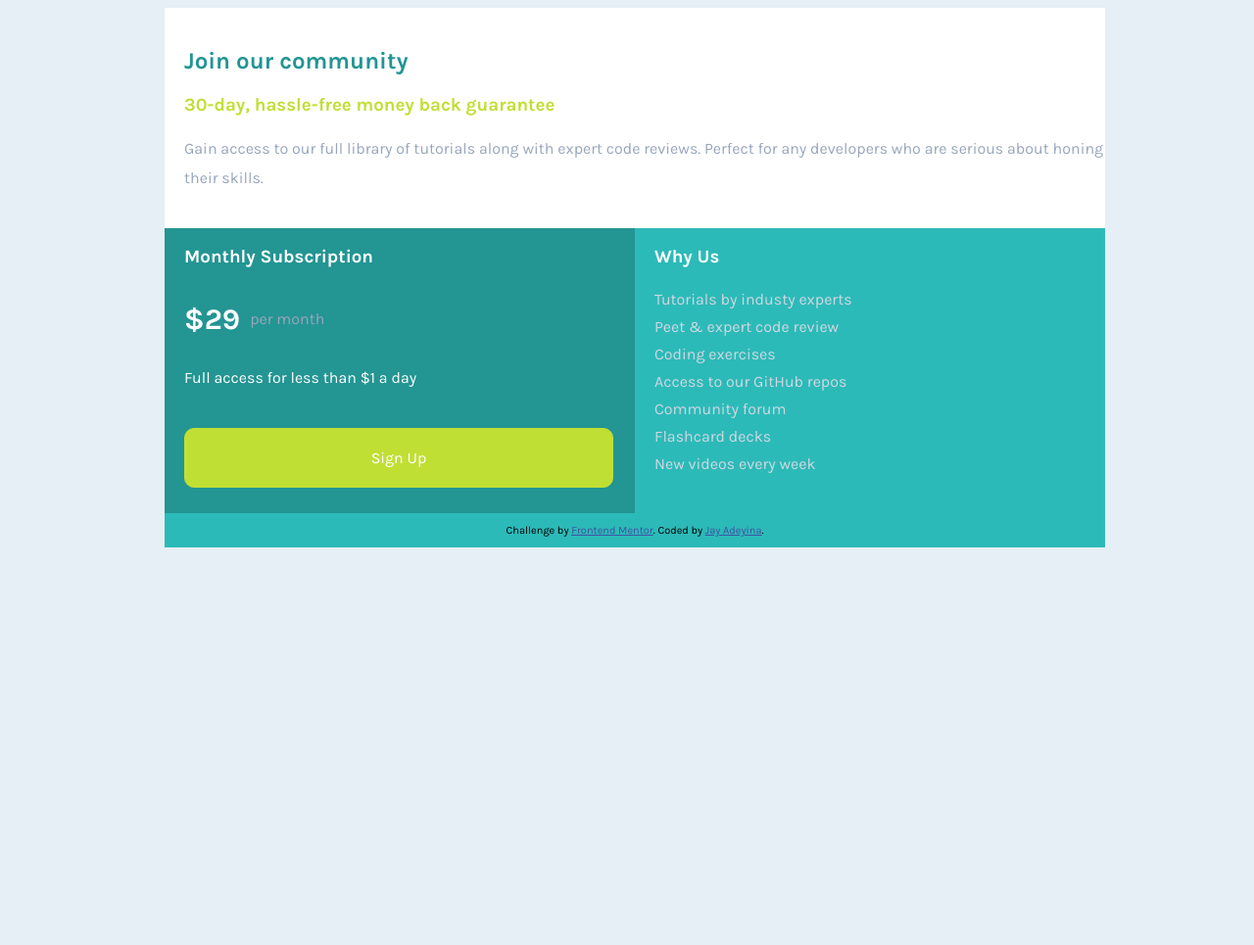
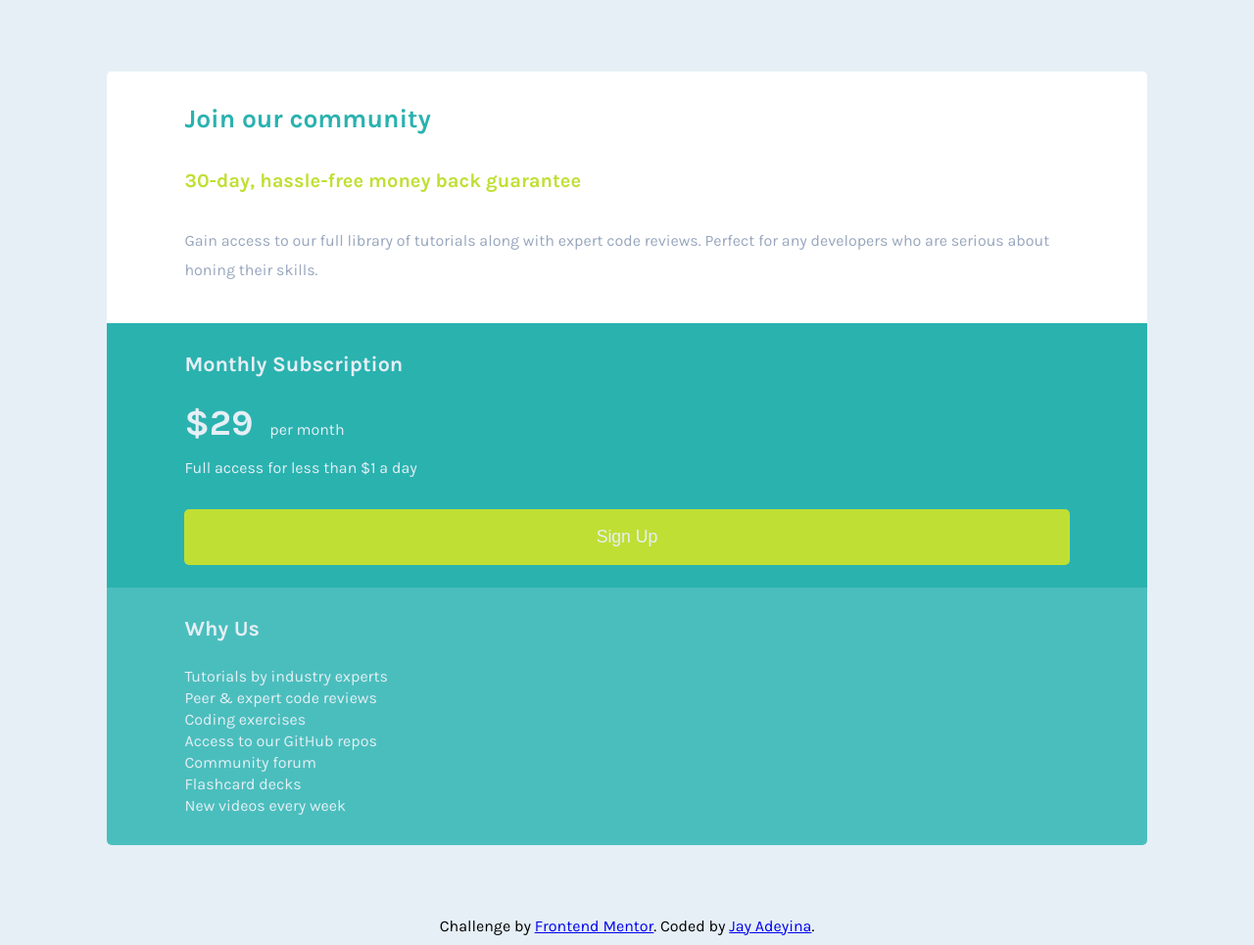
Before and after one commit to Hyuuga81/single-price-grid-component-master, a plain HTML site: page index.html in a window 1280 px wide. Shown: the whole page at 98% size. Before the commit the page ends 800 px from the top, so only its background shows below. Drawn offline with Linux system fonts and the light colour scheme.

Commit message:
Refactored html and css

```diff
--- a/css/style.css
+++ b/css/style.css
@@ -1,64 +1,24 @@
+/**************** STRUCTURAL STYLES ******************/
 
-/***************************** LAYOUT STYLES ********************************/
-
+* {
+    margin: 0;
+    padding: 0;
+}
 
 html {
-    /*height: 100%;*/   /* commented out as it was cutting off top half of page*/
     font-size: 16px;
 }
 
 body {
-    height: 100%;
+    width: 100%;
+    font-size: 1em;
     font-family: 'Karla', sans-serif;
-    width: 100%;
-    min-width: 480px;
-    background-color: #E5EFF5;
-    display: flex;
-    justify-content: center;
-    align-items: center;
-}
-
-.wrapper {
-    width: 90%;
-    max-width: 960px;
-    display: flex;
-    margin: 0 auto;
-    justify-content: center;
-    align-items: center;
-    flex-flow: row wrap;
-}
-
-header, footer {
-    width: 100%;
-    background-color: #ffffff;
+    background-color: hsl(204, 43%, 93%);
     display: flex;
     justify-content: center;
     align-items: center;
     flex-flow: row wrap;
 }
-
-
-/**************************** HEADER STYLES *****************************/
-.top {
-    padding-left: 20px;
-}
-
-.top h2 {
-    color: #239593;
-    padding-top: 20px;
-}
-
-.top h3 {
-    color: #C0DF34;
-}
-
-.top p {
-    color: #98A6BD;
-    line-height: 30px;
-    padding-bottom: 20px;
-}
-
-/******************************* MAIN STYLES ****************************/
 
 main {
     width: 100%;
@@ -66,106 +26,213 @@ main {
     justify-content: center;
     align-items: center;
     flex-flow: row wrap;
-
+    margin: 73px 0;
 }
 
-.mid, .mid2 {
+.container {
+    width: 83%;
+    display: flex;
+    justify-content: center;
+    align-items: center;
+    flex-flow: row wrap;
+    border-radius: 5px;
+    overflow: hidden;
+}
+
+.lower {
+    width: 100%;
+    display: flex;
+    justify-content: center;
+    align-items: center;
+    flex-flow: row wrap;
+}
+/****************** COMMUNITY ******************/
+
+.community {
+    width: 100%;
+    display: flex;
+    justify-content: center;
+    align-items: center;
+    flex-flow: row wrap;
+    background-color: #fff;
+    padding-bottom: 9px;
+}
+
+.community .container {
+    width: 85%;
+    display: flex;
+    justify-content: center;
+    align-items: center;
+    flex-flow: row wrap;
+}
+
+/* Community fonts */
+.community h1, .community p {
     width: 100%;
 }
 
-.mid {
-    background-color: #239593;
-    padding-left: 20px;
+.community h1 {
+    color: hsl(179, 62%, 43%);
+    padding: 33px 0;
+    font-size: 1.65em;
 }
 
-.mid h3 {
-    color: #ffffff;
+.sub-heading {
+    color: hsl(71, 73%, 54%);
+    font-size: 1.25em;
+    font-weight: 700;
 }
 
-.mid p {
-    display: flex;
-    align-items: center;
-    color: #98A6BD;
+.community p {
+    color: hsl(218, 22%, 67%);
+    padding-bottom: 30px;
+    line-height: 30px;
 }
 
-.mid p.white {
-    color: #ffffff;
+/*************** MONTHLY SUBSCRIPTION ***************/
+
+.monthly-sub {
+    width: 100%;
+    display: flex;
+    justify-content: center;
+    align-items: center;
+    flex-flow: row wrap;
+    background-color: hsl(179, 62%, 43%);
 }
 
-.mid p span {
-    font-size: 30px;
-    font-weight: 700;
-    margin-right: 10px;
-    color: #ffffff;
+.monthly-sub .container {
+    width: 85%;
+    display: flex;
+    justify-content: center;
+    align-items: center;
+    flex-flow: row wrap;
 }
 
-.mid p.button {
-    padding: 10px 0px;
-    margin-right: 20px;
+.sentence-block {
+    width: 100%;
+    display: flex;
+    justify-content: center;
+    align-items: center;
+    flex-flow: row wrap;
+    padding-bottom: 15px;
 }
 
-.mid a {
-    border: 1px solid #C0DF34;
-    border-radius: 10px;
-    text-align: center;
-    background-color: #C0DF34;
-    color: #ffffff;
-    width: 90%;
-    padding: 20px 20px;
-    text-decoration: none;
+/* Monthly-sub fonts */
+.monthly-sub h1, .monthly-sub p {
+    width: 100%;
 }
 
-.mid a:hover {
-    background-color:#d6ea7b;
+.monthly-sub h1 {
+    color: hsl(204, 43%, 93%);
+    padding: 29px 0 26px 0;
+    font-size: 1.35em;
 }
 
-.mid2 {
-    background-color: #2cbab8;
-    padding-left: 20px;
+/*.monthly-sub*/ .sentence-block span {
+    font-size: 2.3em;
+    font-weight: 700;
+    color: hsl(204, 43%, 93%);
 }
 
-.mid2 h3 {
-    color: #ffffff;
+/*.monthly-sub*/ .sentence-block .right-side {
+    font-size: 1em;
+    font-weight: lighter;
+    color: hsl(204, 43%, 93%);
+    padding-left: 13px;
 }
 
-.mid2 p {
-    color: #d0d7e1;
-    line-height: 28px;
-    padding-bottom: 20px;
+.monthly-sub {
+    /* font-size: 1.125em; */
+    color: hsl(204, 43%, 93%);
+}
+
+.monthly-sub button {
+    width: 100%;
+    padding: 18px 0;
+    font-size: 1.1em;
+    border-radius: 5px;
+    border: 0 solid hsl(71, 73%, 54%);
+    margin: 33px 0 23px 0;
+    color: hsl(204, 43%, 93%);
+    background-color: hsl(71, 73%, 54%);
 }
 
 
-/****************************** FOOTER STYLES ***************************/
+/****************** WHY US **********************/
 
-footer {
-    background-color: #2cbab8;
+.why-us {
+    width: 100%;
+    display: flex;
+    justify-content: center;
+    align-items: center;
+    flex-flow: row wrap;
+    background-color: #4abebd;
 }
 
-.attribution {
-    font-size: 11px;
-    text-align: center;
+.why-us .container {
+    width: 85%;
+    display: flex;
+    justify-content: center;
+    align-items: center;
+    flex-flow: row wrap;
 }
 
-.attribution a {
-     color: hsl(228, 45%, 44%);
+.why-us h1, .why-us ul {
+    width: 100%;
+    color: hsl(204, 43%, 93%);
 }
 
+.why-us h1 {
+    color: hsl(204, 43%, 93%);
+    padding: 29px 0 26px 0;
+    font-size: 1.35em;
+}
 
-/******************* TABLET STYLES *************************************/
-@media (min-width: 768px) {
-    main {
-        display: flex;
-        align-items: stretch;
-        flex-flow: row nowrap;
+.why-us ul {
+    padding-bottom: 29px;
+    font-size: 1em;
+    line-height: 22px;
+}
+
+/********************* ATTRIBUTION *****************/
+
+.attribution {
+    padding-bottom: 10px;
+}
+
+/****************** DESKTOP STYLES ******************/
+
+@media (min-width: 1440px) {
+    /************ STRUCTURAL STYLES **************/
+
+    .container {
+        width: 44%;
     }
 
-    .mid {
-        display: flex;
-        align-items: stretch;
-        flex-direction: column;
+    /***************** COMMUNITY *****************/
+
+    .community .container {
+        width: 87%;
+    }
+    .community h1 {
+        padding: 46px 0 34px 0;
     }
 
-    .mid, .mid2 {
+    /********** MONTHLY SUB AND WHY US **********/
+    .lower {
+        align-items: stretch;
+    }
+
+    .why-us .container, .monthly-sub .container {
+        width: 75%;
+    }
+
+    .monthly-sub, .why-us {
         width: 50%;
+        align-items: flex-start;
+    }
+
+    .monthly-sub h1, .why-us h1 {
+        padding: 44px 0 27px 0;
     }
 }
--- a/index.html
+++ b/index.html
@@ -1,43 +1,64 @@
 <!DOCTYPE html>
 <html lang="en">
 <head>
-  <meta charset="UTF-8">
-  <meta name="viewport" content="width=device-width, initial-scale=1.0"> <!-- displays site properly based on user's device -->
-  <link rel="stylesheet" type="text/css" href="css/style.css">
-  <link rel="icon" type="image/png" sizes="32x32" href="./images/favicon-32x32.png">
-  <link href="https://fonts.googleapis.com/css2?family=Karla:wght@400;700&display=swap" rel="stylesheet">
+    <meta charset="UTF-8">
+    <meta http-equiv="X-UA-Compatible" content="IE=edge">
+    <meta name="viewport" content="width=device-width, initial-scale=1.0">
 
-  <title>Frontend Mentor | Single Price Grid Component</title>
+    <!-- css link  -->
+    <link rel="stylesheet" type="text/css" href="css/style.css">
+
+    <!-- Google Fonts -->
+    <link href="https://fonts.googleapis.com/css2?family=Karla:wght@400;700&display=swap" rel="stylesheet">
+
+    <title>Single Price Grid Component</title>
 </head>
+<body>
+    <main>
+        <div class="container">
+            <div class="community">
+                <div class="container">
+                    <h1>Join our community</h1>
+                    <p><span class="sub-heading">30-day, hassle-free money back guarantee</span></p>
+                    <p>Gain access to our full library of tutorials along with expert code reviews. Perfect for any developers who are serious about honing their skills.</p>
+                </div>  <!-- End community container -->
 
-<body>
-  <div class="wrapper">
-    <header>
-      <div class="top">
-        <h2>Join our community</h2>
-        <h3>30-day, hassle-free money back guarantee</h3>
-        <p>Gain access to our full library of tutorials along with expert code reviews. Perfect for any developers who are serious about honing their skills. </p>
-      </div>
-    </header>
-    <main>
-      <section class="mid">
-        <h3>Monthly Subscription</h3>
-        <p><span>$29</span> per month</p>
-        <p class="white">Full access for less than $1 a day</p>
-        <p class="button"><a href="index.html">Sign Up</a></p>
-      </section>
-      <section class="mid2">
-        <h3>Why Us</h3>
-        <p>Tutorials by industy experts <br>Peet & expert code review <br>Coding exercises <br>Access to our GitHub repos <br>Community forum <br>Flashcard decks <br>New videos every week</p>
-      </section>
+            </div>
+            <div class="lower">
+                <div class="monthly-sub">
+                    <div class="container">
+                        <h1>Monthly Subscription</h1>
+                        <div class="sentence-block">
+                            <p><span>$29</span> <span class="right-side">per month</span></p>
+                        </div>
+
+                        <p><span class="last">Full access for less than $1 a day</span></p>
+                        <button>Sign Up</button>
+                </div>  <!-- End monthly sub container-->
+
+                </div>
+                <div class="why-us">
+                    <div class="container">
+                        <h1>Why Us</h1>
+                        <ul>
+                            <li>Tutorials by industry experts</li>
+                            <li>Peer & expert code reviews</li>
+                            <li>Coding exercises</li>
+                            <li>Access to our GitHub repos</li>
+                            <li>Community forum</li>
+                            <li>Flashcard decks</li>
+                            <li>New videos every week</li>
+                        </ul>
+                </div>  <!-- End why us container -->
+            </div>      <!-- End lower -->
+
+            </div>
+        </div>  <!-- End container div -->
+
     </main>
-    <footer>
-
-      <p class="attribution">
+    <div class="attribution">
         Challenge by <a href="https://www.frontendmentor.io?ref=challenge" target="_blank">Frontend Mentor</a>.
         Coded by <a href="#">Jay Adeyina</a>.
-      </p>
-    </footer>
-  </div>
+      </div>
 </body>
 </html>
```
